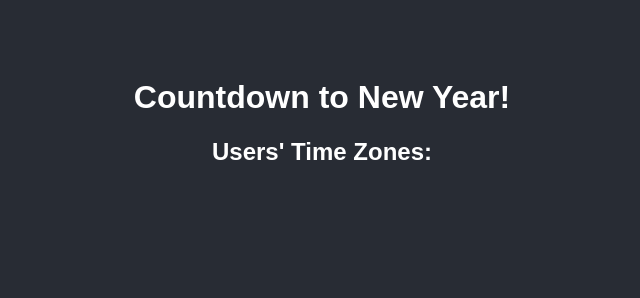
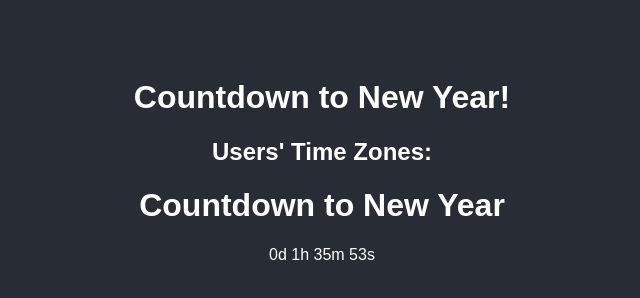
Before and after one commit to saladin1980/new-year-countdown, a plain HTML site: page index.html in a window 1280 px wide. Shown: the whole page, without its empty margins (318-958 px from the left). Drawn offline with Linux system fonts and the light colour scheme.

Commit message:
Update index.html

```diff
--- a/index.html
+++ b/index.html
@@ -14,5 +14,29 @@
         <div id="user-timezones"></div>
     </div>
     <script src="script.js"></script>
+    <h1>Countdown to New Year</h1>
+    <div id="countdown"></div>
+
+    <script>
+        const countdownDate = new Date("Jan 1, 2025 00:00:00").getTime();
+
+        const x = setInterval(function() {
+            const now = new Date().getTime();
+            const distance = countdownDate - now;
+
+            const days = Math.floor(distance / (1000 * 60 * 60 * 24));
+            const hours = Math.floor((distance % (1000 * 60 * 60 * 24)) / (1000 * 60 * 60));
+            const minutes = Math.floor((distance % (1000 * 60 * 60)) / (1000 * 60));
+            const seconds = Math.floor((distance % (1000 * 60)) / 1000);
+
+            document.getElementById("countdown").innerHTML = days + "d " + hours + "h "
+            + minutes + "m " + seconds + "s ";
+
+            if (distance < 0) {
+                clearInterval(x);
+                document.getElementById("countdown").innerHTML = "EXPIRED";
+            }
+        }, 1000);
+    </script>
 </body>
 </html>
```
